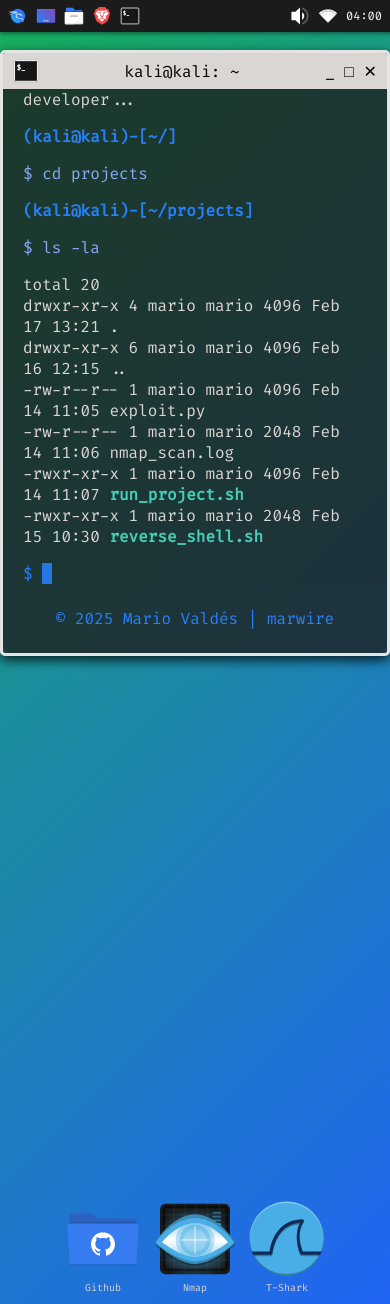
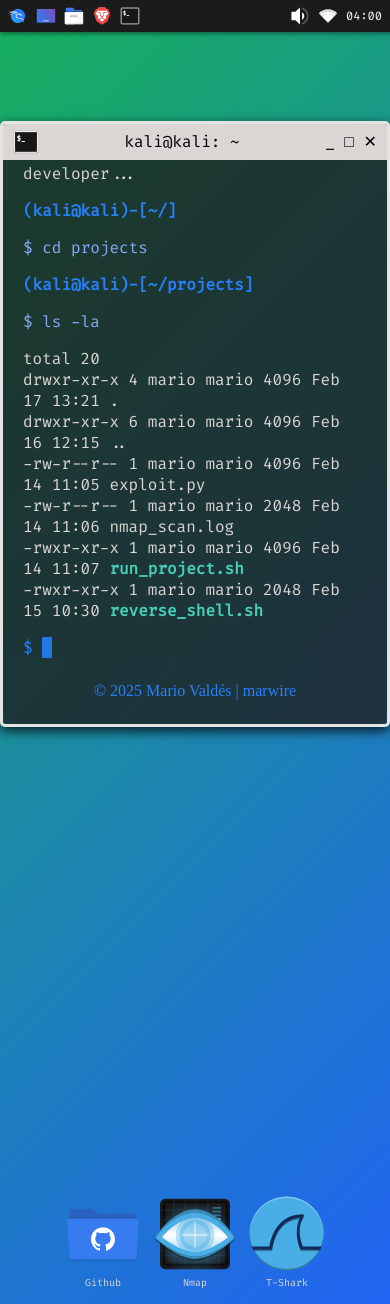
Before and after one commit to Mariovalcen/profile-site, a Jekyll site: the page built from index.md, in a window 390 px wide. Built offline with Jekyll 4.4.1, drawn with Linux system fonts in a browser that asks for light colours.

Commit message:
Improved layout: removed page scroll

```diff
--- a/_layouts/default.html
+++ b/_layouts/default.html
@@ -12,13 +12,18 @@
 
 </head>
 <body>
+  <div class="main-container">
     <div class="top-panel">
       {% include components/top-panel/top-panel.html %}
       <script src="{{ site.baseurl }}/assets/js/top-panel.js"></script>
     </div>
-  {% include components/desktop-icons/desktop-icons.html %}
     <div class="terminal-wrapper">
       {% include components/terminal/terminal.html %}
     </div>
+    {% include components/desktop-icons/desktop-icons.html %}
+  </div>
 </body>
+
+
+
 </html>
--- a/assets/css/global.css
+++ b/assets/css/global.css
@@ -13,27 +13,88 @@
   --link-executable-color: #45d0b7;
 }
 
-body {
-  font-family: 'Fira Code', monospace;
+/* Forzar que el contenido esté dentro de la pantalla sin scroll */
+html, body {
+  height: 100vh; /* Usa toda la pantalla */
+  overflow: hidden; /* Evita el scroll */
+  display: flex;
+  flex-direction: column;
+  align-items: center;
+  justify-content: space-between;
+  margin: 0;
+  padding: 0;
   background: var(--background-gradient);
   background-size: cover;
   background-attachment: fixed;
   color: var(--primary-color);
-  margin: 0;
-  padding: 0;
-  position: relative;
 }
 
-body::before {
-  content: "";
-  background: url('{{ site.baseurl }}/assets/img/dragon.svg') no-repeat center center;
-  background-size: 400px 400px;
+/* Contenedor principal */
+.main-container {
+  display: flex;
+  flex-direction: column;
+  align-items: center;
+  justify-content: space-between; /* Distribuye los elementos */
+  width: 100%;
+  height: 100vh;
+}
+
+/* Ajuste del top panel para que no desaparezca */
+.top-panel {
+  width: 100%;
+  height: 28px;
+  display: flex;
+  align-items: center;
+  justify-content: space-between;
+  background-color: #1b1b1b;
+  padding: 2px 8px;
+  box-shadow: 0px 2px 4px rgba(0, 0, 0, 0.2);
+  position: fixed;
+  top: 0;
+  left: 0;
+  z-index: 1000;
+}
+
+/* Centrar la terminal */
+.terminal-wrapper {
+  display: flex;
+  align-items: center;
+  justify-content: center;
+  flex-grow: 1;
+  width: 100%;
+  max-height: 75%; /* Ajusta la altura en móviles */
+}
+
+/* Ajustar los iconos de escritorio */
+.desktop-icons {
+  display: flex;
+  flex-direction: row;
+  justify-content: center;
+  align-items: center;
+  width: 100%;
+  gap: 8px;
+  padding-bottom: 5px;
   position: absolute;
-  top: 60%;
-  left: 50%;
-  transform: translate(-50%, -50%);
-  width: 500px;
-  height: 500px;
-  opacity: 0.2;
-  z-index: 0;
+  bottom: 0;
 }
+
+/* Ajustes específicos para móviles */
+@media (max-width: 730px) {
+  .desktop-icons {
+    position: fixed;
+    bottom: 5px;
+    left: 50%;
+    transform: translateX(-50%);
+    flex-direction: row;
+    width: 100%;
+    justify-content: center;
+  }
+
+  .terminal-wrapper {
+    max-height: 65%; /* Ajustar la altura en móviles */
+  }
+
+  .top-panel {
+    height: 28px; /* Asegura que el panel no desaparezca */
+  }
+}
```
Lines whose indentation alone changed are shown as unchanged.
